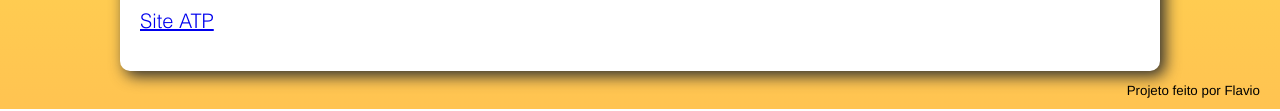
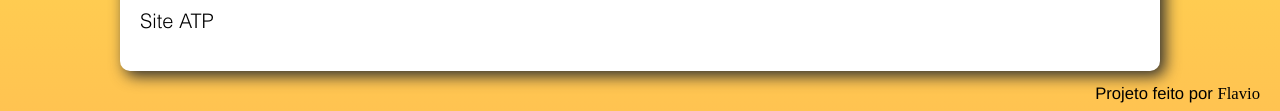
Before and after one commit to flaviodev27/site01, a plain HTML site: page index.html in a window 1280 px wide. Shown: the part 1475-1586 px from the top of the page. Drawn offline with Linux system fonts and the light colour scheme; a web font is replaced by a local one.

Commit message:
Adicionei um link

```diff
--- a/index.html
+++ b/index.html
@@ -41,7 +41,7 @@
         <p><a href="https://www.atptour.com/en/players/carlos-alcaraz/a0e2/overview"target= "_blank" rel="external">Site ATP</a></p>
     </main>
     <footer>
-        <p style="text-align: right; padding: 10px 20px;"><small>Projeto feito por Flavio </small></p>
+        <p style="text-align: right; padding: 10px 20px;"><small>Projeto feito por <a href="https://github.com/flaviodev27">Flavio</a> </small></p>
     </footer>
 </body>
 </html>
--- a/style.css
+++ b/style.css
@@ -52,6 +52,14 @@ main {
     padding: 20px;
     max-width: fit-content;
     min-width: 300px;
+}
+a {
+    text-decoration: none;
+    color: black;
+}
+a:visited {
+    color: black;
+    text-decoration: none;
 }
 
 header {
@@ -149,3 +157,15 @@ ul {
     font-family: Helvetica3;
     margin: 15px;
 }
+footer {
+    font-size: 20px;
+}
+footer a {
+    font-family: Helvetica4;
+    text-decoration: none;
+
+}
+footer a:visited {
+    color: black;
+    text-decoration: none;
+}
```
